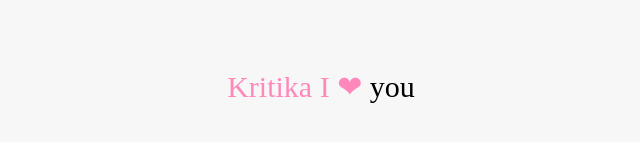
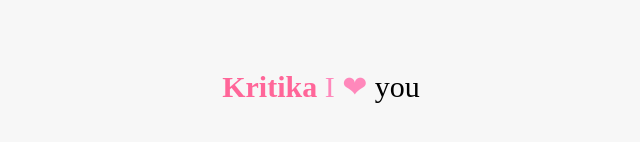
Before and after one commit to manishvit129/Proposal-project, a plain HTML site: page index.html in a window 1280 px wide. Both pictures are taken after a click on the button "Click me!". Shown: the part 314-456 px from the top of the page, without its empty margins (319-959 px from the left). Drawn offline with Linux system fonts and the light colour scheme.

Commit message:
Update index.css

```diff
--- a/index.css
+++ b/index.css
@@ -40,6 +40,11 @@ button:hover {
     color: #ff88bb;
 }
 
+.highlight {
+    color: #ff6699;
+    font-weight: bold;
+}
+
 @keyframes fadeIn {
     0% {
         opacity: 0;
```
